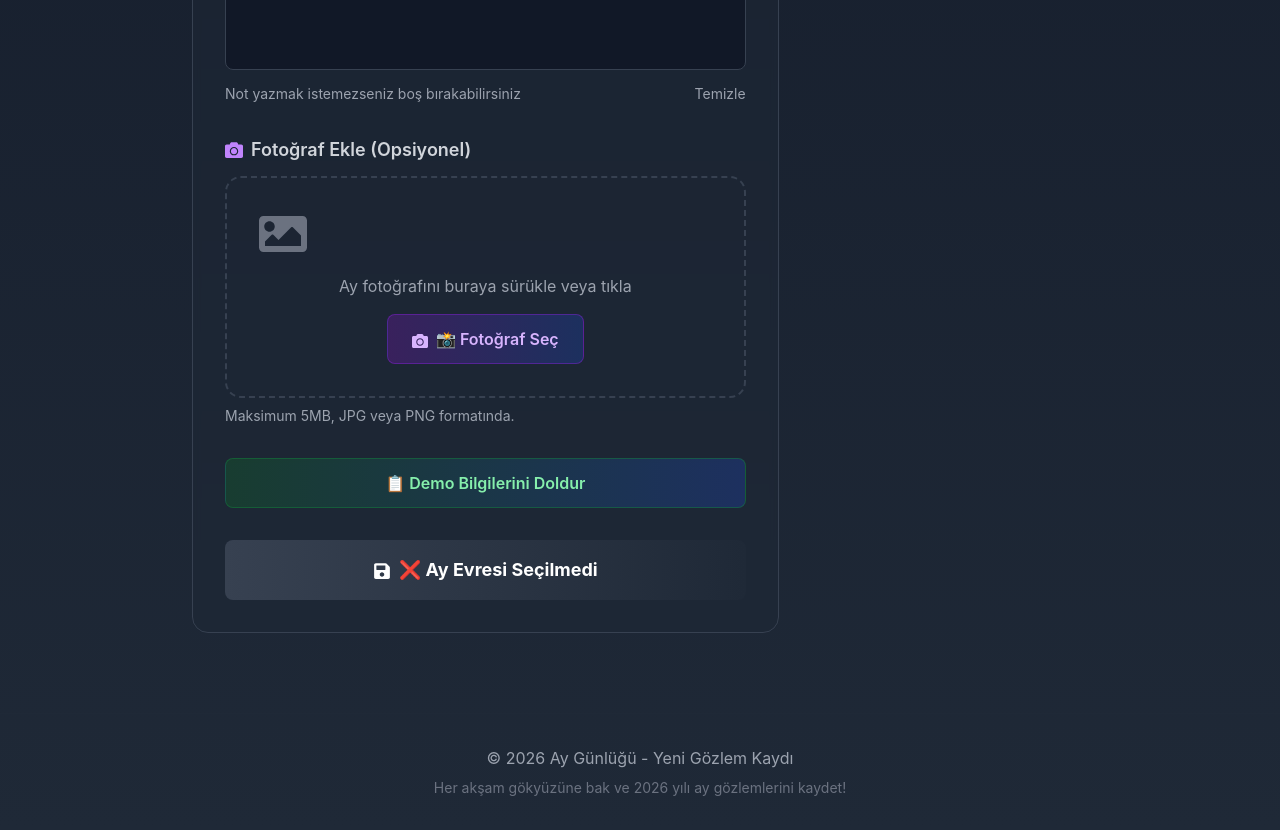
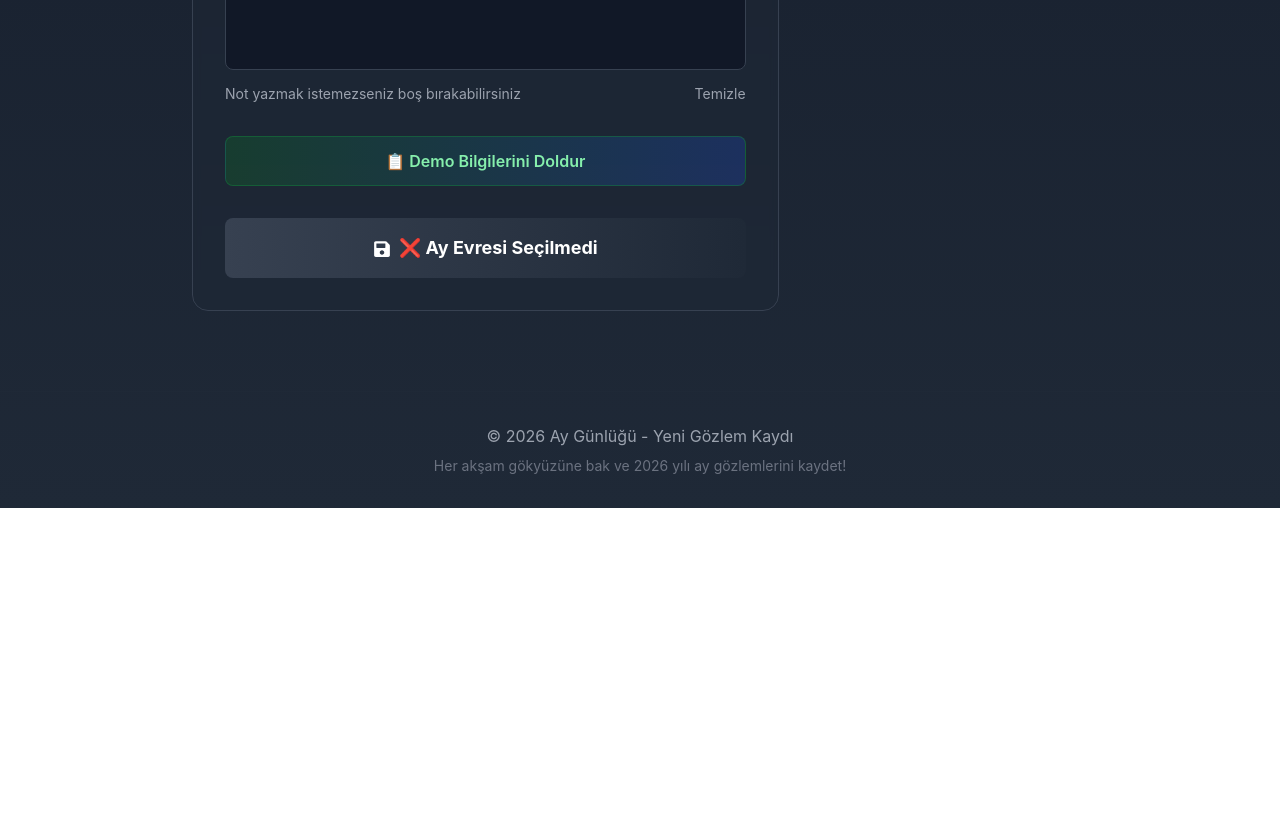
Before and after one commit to yrdgl/subasiooaygunlugum, a React (Create React App) app in the folder frontend/: page /YeniGunluk in a window 1280 px wide. Shown: the part 940-1770 px from the top of the page. After the commit the page ends 1448 px from the top, so only its background shows below. Built offline with nearby package versions, Linux system fonts and the light colour scheme.

Commit message:
Update YeniGunluk.js

```diff
--- a/frontend/src/pages/YeniGunluk.js
+++ b/frontend/src/pages/YeniGunluk.js
@@ -1,7 +1,7 @@
 import React, { useState, useEffect } from 'react';
 import {
-  FaMoon, FaCalendarAlt, FaCamera,
-  FaArrowLeft, FaSave, FaImage
+  FaMoon, FaCalendarAlt,
+  FaArrowLeft, FaSave
 } from 'react-icons/fa';
 import { Link, useNavigate, useLocation } from 'react-router-dom';
 
@@ -38,8 +38,6 @@ function YeniGunluk() {
     gozlem: ''
   });
 
-  const [foto, setFoto] = useState(null);
-  const [fotoPreview, setFotoPreview] = useState(null);
   const [karakterSayisi, setKarakterSayisi] = useState(0);
 
   useEffect(() => {
@@ -75,28 +73,6 @@ function YeniGunluk() {
     }
   };
 
-  const handleFotoChange = (e) => {
-    const file = e.target.files[0];
-    if (file) {
-      if (file.size > 5 * 1024 * 1024) {
-        alert('Dosya boyutu 5MB\'dan küçük olmalıdır!');
-        return;
-      }
-
-      setFoto(file);
-      const reader = new FileReader();
-      reader.onloadend = () => {
-        setFotoPreview(reader.result);
-      };
-      reader.readAsDataURL(file);
-    }
-  };
-
-  const handleFotoKaldir = () => {
-    setFoto(null);
-    setFotoPreview(null);
-  };
-
   const handleSubmit = (e) => {
     e.preventDefault();
 
@@ -104,9 +80,6 @@ function YeniGunluk() {
       alert('Lütfen ayın evresini seçin!');
       return;
     }
-
-    // NOT: Minimum karakter kontrolü kaldırıldı
-    // Kullanıcı isterse boş da bırakabilir
 
     const secilenAyEvresi = ayEvreleri.find(e => e.deger === formData.ayEvresi);
 
@@ -121,8 +94,8 @@ function YeniGunluk() {
       tamIcerik: formData.gozlem || '',
       goruntulenme: 0,
       duzenlemeTarihi: null,
-      olusturmaTarihi: new Date().toLocaleString('tr-TR'),
-      foto: foto ? foto.name : null
+      olusturmaTarihi: new Date().toLocaleString('tr-TR')
+      // FOTO ALANI KALDIRILDI
     };
 
     const mevcutGunlukler = JSON.parse(localStorage.getItem('gunlukVerileri') || '[]');
@@ -288,55 +261,7 @@ function YeniGunluk() {
                     </div>
                   </div>
 
-                  {/* Fotoğraf */}
-                  <div>
-                    <label className="block text-gray-300 mb-3 text-lg font-semibold flex items-center">
-                      <FaCamera className="mr-2 text-purple-400" />
-                      Fotoğraf Ekle (Opsiyonel)
-                    </label>
-
-                    <div className="border-2 border-dashed border-gray-700 rounded-2xl p-8 text-center hover:border-purple-500 transition-colors">
-                      {fotoPreview ? (
-                        <div className="space-y-4">
-                          <div className="relative mx-auto max-w-md">
-                            <img
-                              src={fotoPreview}
-                              alt="Önizleme"
-                              className="rounded-lg w-full h-48 object-cover"
-                            />
-                            <button
-                              type="button"
-                              onClick={handleFotoKaldir}
-                              className="absolute top-2 right-2 bg-red-600 text-white p-2 rounded-full hover:bg-red-700 hover:scale-110 transition-transform"
-                            >
-                              ✕
-                            </button>
-                          </div>
-                          <p className="text-gray-300">{foto.name}</p>
-                        </div>
-                      ) : (
-                        <div className="space-y-4">
-                          <div className="text-5xl text-gray-500">
-                            <FaImage />
-                          </div>
-                          <p className="text-gray-400">Ay fotoğrafını buraya sürükle veya tıkla</p>
-                          <label className="inline-block px-6 py-3 bg-gradient-to-r from-purple-900/50 to-blue-900/50 text-purple-300 font-semibold rounded-lg hover:from-purple-900/70 hover:to-blue-900/70 transition-colors border border-purple-700/50 cursor-pointer transform hover:scale-105">
-                            <FaCamera className="inline mr-2" />
-                            📸 Fotoğraf Seç
-                            <input
-                              type="file"
-                              accept="image/*"
-                              onChange={handleFotoChange}
-                              className="hidden"
-                            />
-                          </label>
-                        </div>
-                      )}
-                    </div>
-                    <p className="text-gray-400 text-sm mt-2">
-                      Maksimum 5MB, JPG veya PNG formatında.
-                    </p>
-                  </div>
+                  {/* FOTOĞRAF BÖLÜMÜ TAMAMEN KALDIRILDI */}
 
                   {/* Demo ve Kaydet Butonları */}
                   <div className="space-y-4">
@@ -363,9 +288,8 @@ function YeniGunluk() {
               </div>
             </div>
 
-            {/* Sağ: Yardım ve Bilgi - SADECE İPUÇLARI BÖLÜMÜ KALDI */}
+            {/* Sağ: Yardım ve Bilgi - SADECE İPUÇLARI BÖLÜMÜ */}
             <div className="space-y-6">
-              {/* SADECE İPUÇLARI BÖLÜMÜ - DİĞERLERİ KALDIRILDI */}
               <div className="bg-blue-900/30 rounded-xl p-6 border border-blue-700/50">
                 <h3 className="text-xl font-bold text-white mb-3">
                   💡 İpuçları
```
